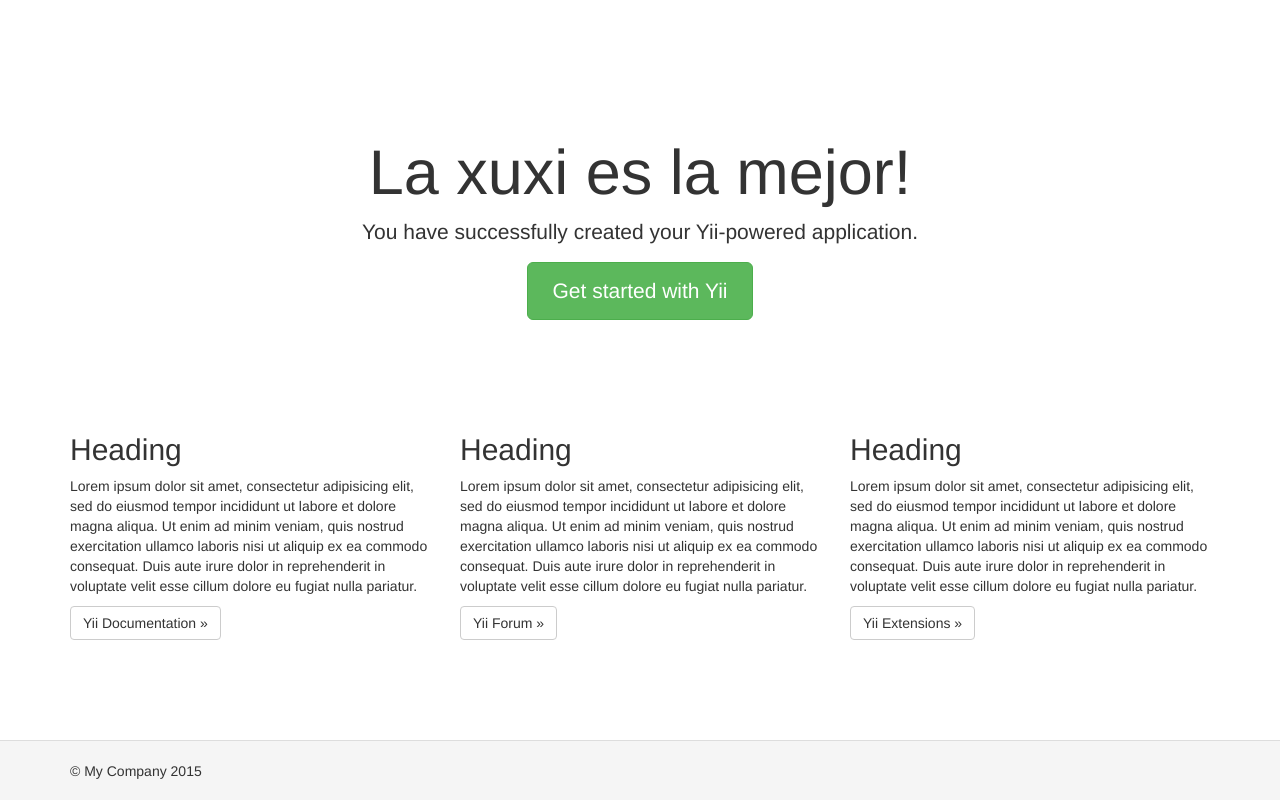
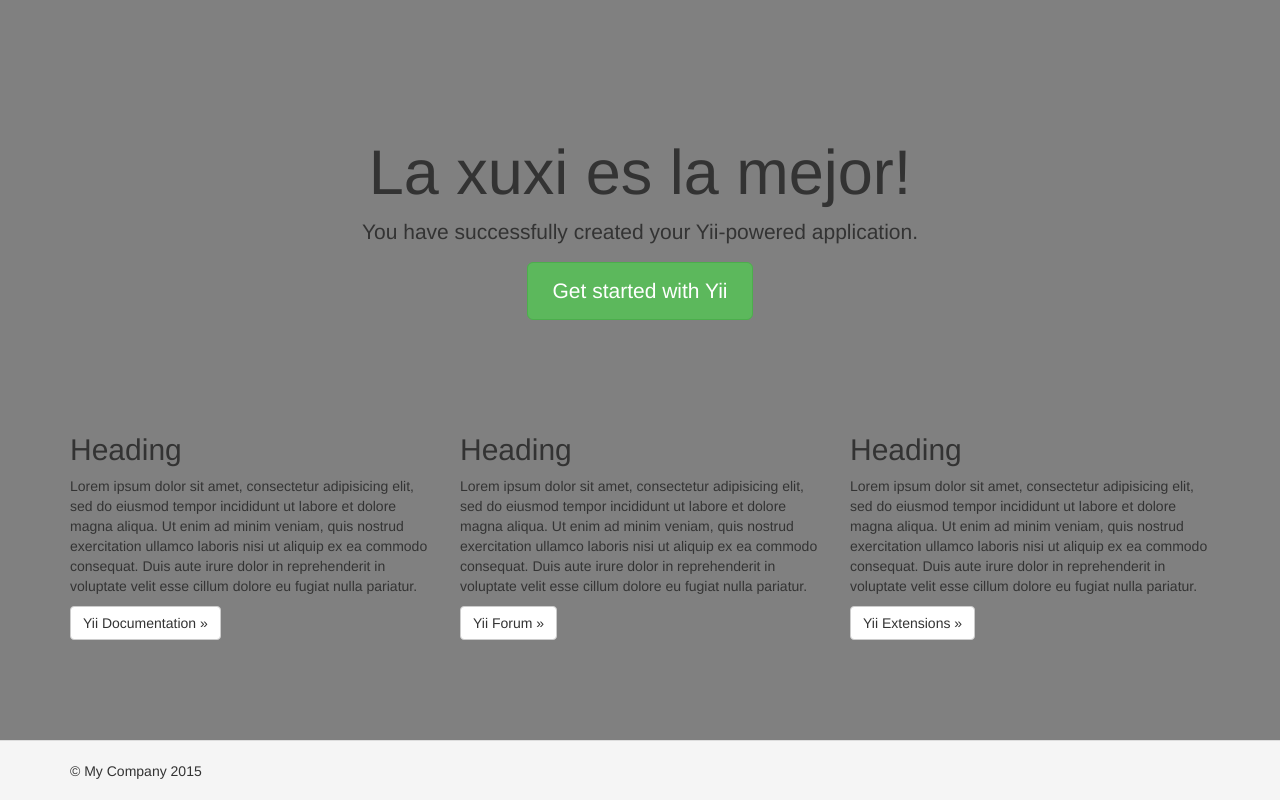
Before and after one commit to sdram58/proyectofinal, a Yii app: template views/site/index.php in a window 1280 px wide. Run offline with PHP 8.4 and a stand-in for Yii, Linux system fonts and the light colour scheme; the template is opened without the code that fills it, so the values that code supplies are empty; some libraries are stand-ins or nearby versions.

Commit message:
Primer del proyecto

```diff
--- a/web/css/site.css
+++ b/web/css/site.css
@@ -1,6 +1,7 @@
 html,
 body {
     height: 100%;
+    background:gray;
 }
 
 .wrap {
```
